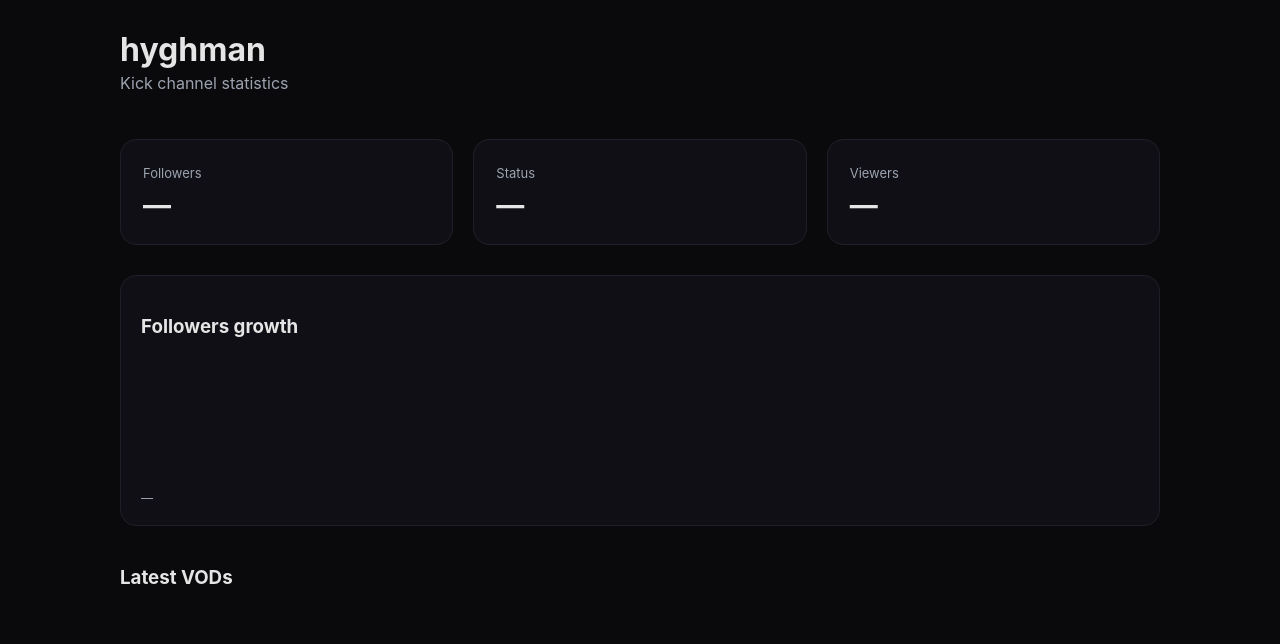
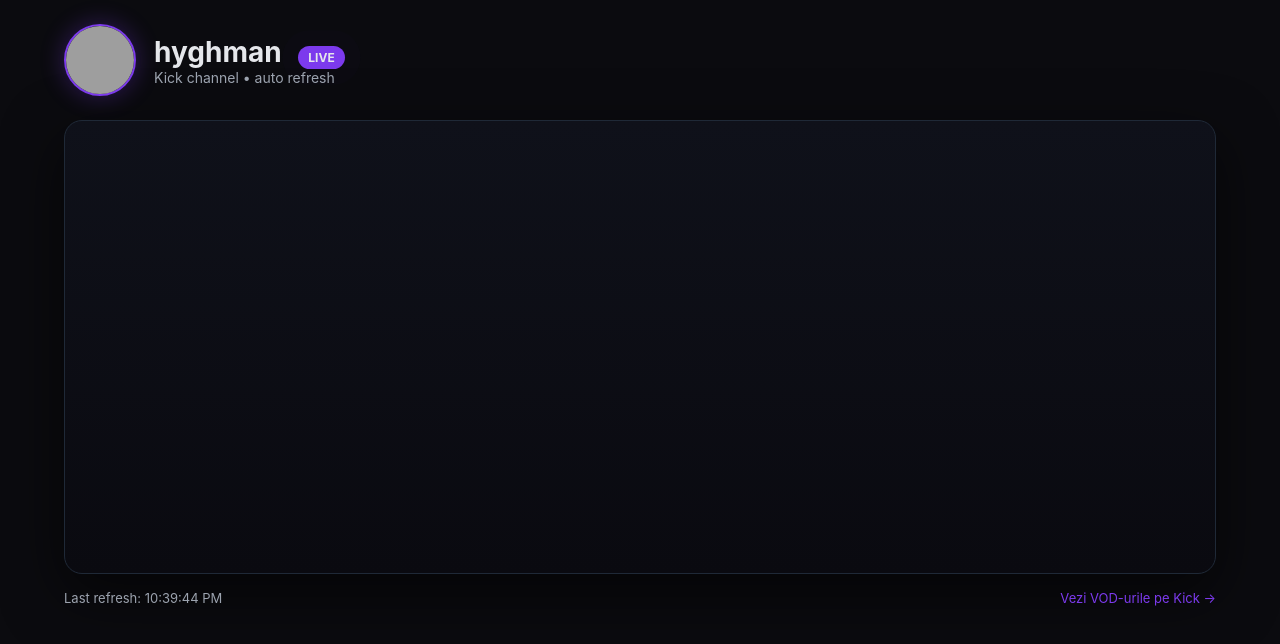
Before and after one commit to higheditssss/kickstats, a website: page public/index.html in a window 1280 px wide. Drawn offline with nearby package versions, Linux system fonts and the light colour scheme; no server answers; grey boxes are pictures that could not be loaded.

Commit message:
Add full CSS styling + kick auto refresh

```diff
--- a/public/index.html
+++ b/public/index.html
@@ -1,65 +1,164 @@
 <!DOCTYPE html>
-<html lang="en">
+<html lang="ro">
 <head>
-<meta charset="UTF-8">
-<title>hyghman – Kick Stats</title>
-<meta name="viewport" content="width=device-width, initial-scale=1.0">
+<meta charset="UTF-8" />
+<meta name="viewport" content="width=device-width, initial-scale=1.0"/>
+<title>hyghman • Kick Live</title>
 
-<link rel="stylesheet" href="style.css">
-<script src="https://cdn.jsdelivr.net/npm/chart.js"></script>
+<style>
+* {
+  box-sizing: border-box;
+  font-family: Inter, Segoe UI, system-ui, sans-serif;
+}
+
+body {
+  margin: 0;
+  background: #0b0b0f;
+  color: #e5e7eb;
+}
+
+.app {
+  max-width: 1200px;
+  margin: auto;
+  padding: 24px;
+}
+
+/* HEADER */
+.header {
+  display: flex;
+  align-items: center;
+  gap: 18px;
+  margin-bottom: 24px;
+}
+
+.avatar {
+  width: 72px;
+  height: 72px;
+  border-radius: 50%;
+  border: 2px solid #7c3aed;
+  box-shadow: 0 0 25px #7c3aed55;
+}
+
+.title h1 {
+  margin: 0;
+  font-size: 28px;
+}
+
+.sub {
+  color: #9ca3af;
+  font-size: 14px;
+}
+
+/* LIVE BADGE */
+.live {
+  display: inline-block;
+  margin-left: 10px;
+  padding: 4px 10px;
+  font-size: 12px;
+  background: #7c3aed;
+  border-radius: 999px;
+  animation: pulse 1.4s infinite;
+}
+
+@keyframes pulse {
+  0% { box-shadow: 0 0 0 0 #7c3aed88; }
+  70% { box-shadow: 0 0 0 16px transparent; }
+}
+
+/* PLAYER */
+.player-box {
+  background: linear-gradient(180deg,#0f111a,#0a0a10);
+  border: 1px solid #1f2937;
+  border-radius: 18px;
+  padding: 14px;
+  box-shadow: 0 20px 60px rgba(0,0,0,.6);
+}
+
+iframe {
+  width: 100%;
+  height: 420px;
+  border-radius: 14px;
+  border: none;
+}
+
+/* FOOT INFO */
+.footer {
+  margin-top: 16px;
+  display: flex;
+  justify-content: space-between;
+  color: #9ca3af;
+  font-size: 13px;
+}
+
+.footer a {
+  color: #7c3aed;
+  text-decoration: none;
+}
+</style>
 </head>
 
 <body>
 <div class="app">
 
   <!-- HEADER -->
-  <header class="header">
-    <div class="profile">
-      <img id="avatar" class="avatar hidden" alt="hyghman avatar">
+  <div class="header">
+    <img
+      class="avatar"
+      src="https://kick.com/img/channels/hyghman/profile_image"
+      alt="hyghman avatar"
+    />
 
-      <div class="profile-text">
+    <div class="title">
       <h1>
         hyghman
-          <span id="liveBadge" class="live hidden">LIVE</span>
+        <span class="live">LIVE</span>
       </h1>
-        <p class="sub">Kick channel statistics</p>
+      <div class="sub">Kick channel • auto refresh</div>
     </div>
   </div>
-  </header>
 
-  <!-- STATS -->
-  <section class="stats">
-    <div class="card">
-      <span>Followers</span>
-      <strong id="followers">—</strong>
+  <!-- PLAYER -->
+  <div class="player-box">
+    <iframe
+      id="kickPlayer"
+      src="https://player.kick.com/hyghman"
+      allowfullscreen
+      scrolling="no">
+    </iframe>
   </div>
 
-    <div class="card">
-      <span>Status</span>
-      <strong id="status">—</strong>
+  <!-- FOOTER -->
+  <div class="footer">
+    <div id="lastUpdate">Last refresh: —</div>
+    <a href="https://kick.com/hyghman/videos" target="_blank">
+      Vezi VOD-urile pe Kick →
+    </a>
   </div>
-
-    <div class="card">
-      <span>Viewers</span>
-      <strong id="viewers">—</strong>
-    </div>
-  </section>
-
-  <!-- GRAPH -->
-  <section class="graph">
-    <h3>Followers growth</h3>
-    <canvas id="chart" height="120"></canvas>
-    <div class="updated" id="updated">—</div>
-  </section>
-
-  <!-- VODS -->
-  <section class="vods">
-    <h3>Latest VODs</h3>
-    <div id="vodList" class="vod-list"></div>
-  </section>
 
 </div>
 
-<script src="script.js"></script>
+<script>
+const player = document.getElementById("kickPlayer");
+const lastUpdate = document.getElementById("lastUpdate");
+
+// 🔁 refresh iframe (Kick oficial)
+function refreshKick() {
+  const src = player.src;
+  player.src = "";
+  setTimeout(() => {
+    player.src = src;
+  }, 200);
+
+  lastUpdate.textContent =
+    "Last refresh: " + new Date().toLocaleTimeString();
+}
+
+// load inițial
+refreshKick();
+
+// ⏱️ AUTO REFRESH (10 sec)
+setInterval(refreshKick, 10000);
+</script>
+
 </body>
 </html>
--- a/public/style.css
+++ b/public/style.css
@@ -1,120 +1,94 @@
-*{box-sizing:border-box;font-family:Inter,Segoe UI,sans-serif}
-
-body{
-  margin:0;
-  background:#0a0a0c;
-  color:#e5e5e5;
+* {
+  box-sizing: border-box;
+  font-family: Inter, Segoe UI, system-ui, sans-serif;
 }
 
-.app{
-  max-width:1100px;
-  margin:auto;
-  padding:30px;
+body {
+  margin: 0;
+  background: radial-gradient(circle at top, #0f111a, #08080c);
+  color: #e5e7eb;
 }
 
-.header h1{
-  font-size:32px;
-  margin:0;
+.app {
+  max-width: 1200px;
+  margin: auto;
+  padding: 24px;
 }
 
-.sub{
-  color:#9ca3af;
-  margin-top:4px;
+/* HEADER */
+.header {
+  display: flex;
+  align-items: center;
+  gap: 18px;
+  margin-bottom: 24px;
 }
 
-.live{
-  display:inline-block;
-  margin-left:10px;
-  padding:4px 10px;
-  background:#7c3aed;
-  border-radius:999px;
-  font-size:12px;
-  animation:pulse 1.4s infinite;
+.avatar {
+  width: 72px;
+  height: 72px;
+  border-radius: 50%;
+  border: 2px solid #7c3aed;
+  box-shadow: 0 0 25px #7c3aed55;
 }
 
-.hidden{display:none}
-
-@keyframes pulse{
-  0%{box-shadow:0 0 0 0 #7c3aed88}
-  70%{box-shadow:0 0 0 14px transparent}
+.title h1 {
+  margin: 0;
+  font-size: 28px;
 }
 
-.stats{
-  display:grid;
-  grid-template-columns:repeat(3,1fr);
-  gap:20px;
-  margin:30px 0;
+.sub {
+  color: #9ca3af;
+  font-size: 14px;
 }
 
-.card{
-  background:#0f0f15;
-  border:1px solid #1f1f2a;
-  border-radius:16px;
-  padding:22px;
+/* LIVE BADGE */
+.live {
+  display: inline-block;
+  margin-left: 10px;
+  padding: 4px 10px;
+  font-size: 12px;
+  background: linear-gradient(135deg, #7c3aed, #a78bfa);
+  border-radius: 999px;
+  animation: pulse 1.4s infinite;
 }
 
-.card span{color:#9ca3af;font-size:13px}
-.card strong{font-size:28px;margin-top:6px;display:block}
-
-.graph{
-  background:#0f0f15;
-  border:1px solid #1f1f2a;
-  border-radius:16px;
-  padding:20px;
+@keyframes pulse {
+  0% { box-shadow: 0 0 0 0 #7c3aed88; }
+  70% { box-shadow: 0 0 0 16px transparent; }
 }
 
-.updated{
-  margin-top:10px;
-  color:#9ca3af;
-  font-size:12px;
+/* PLAYER */
+.player-box {
+  background: linear-gradient(180deg,#0f111a,#0a0a10);
+  border: 1px solid #1f2937;
+  border-radius: 18px;
+  padding: 14px;
+  box-shadow: 0 20px 60px rgba(0,0,0,.6);
 }
 
-.vods{
-  margin-top:40px;
+iframe {
+  width: 100%;
+  height: 420px;
+  border-radius: 14px;
+  border: none;
 }
 
-.vod-list{
-  display:grid;
-  grid-template-columns:repeat(auto-fill,minmax(260px,1fr));
-  gap:20px;
-  margin-top:20px;
+/* FOOTER */
+.footer {
+  margin-top: 16px;
+  display: flex;
+  justify-content: space-between;
+  align-items: center;
+  color: #9ca3af;
+  font-size: 13px;
 }
 
-.vod{
-  background:#0f0f15;
-  border:1px solid #1f1f2a;
-  border-radius:14px;
-  overflow:hidden;
-  cursor:pointer;
-  transition:.3s;
+.footer a {
+  color: #a78bfa;
+  text-decoration: none;
+  transition: .2s;
 }
 
-.vod:hover{
-  transform:translateY(-6px);
-  box-shadow:0 0 40px #7c3aed33;
+.footer a:hover {
+  color: #c4b5fd;
 }
-
-.vod img{
-  width:100%;
-  height:150px;
-  object-fit:cover;
-}
-
-.vod-title{
-  padding:12px;
-  font-size:14px;
-}
-.profile{
-  display:flex;
-  align-items:center;
-  gap:16px;
-}
-
-.avatar{
-  width:64px;
-  height:64px;
-  border-radius:50%;
-  object-fit:cover;
-  border:2px solid #7c3aed;
-  box-shadow:0 0 20px #7c3aed55;
-}
```
Lines whose indentation alone changed are shown as unchanged.
